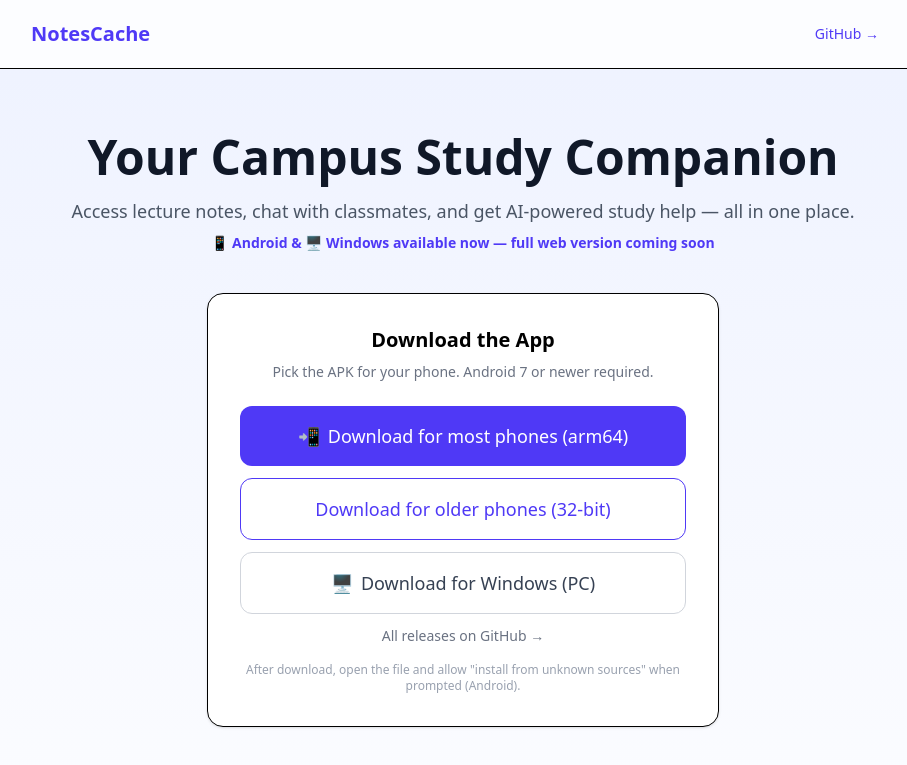
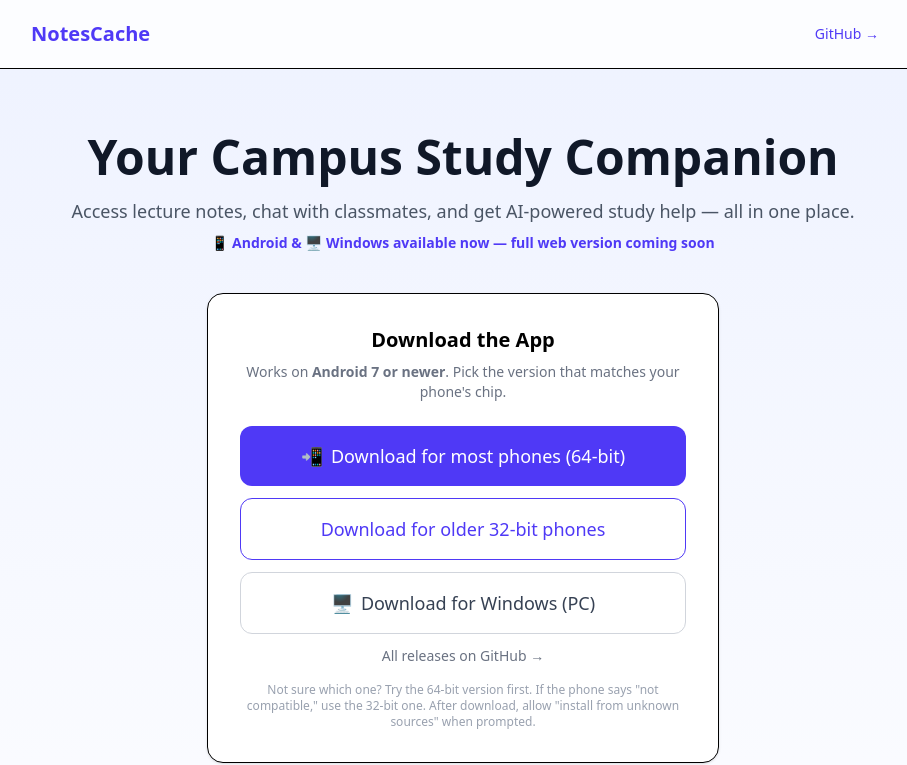
Before and after one commit to Error-code22/notes_cache, a Next.js app in the folder notescache-web/: page / in a window 1280 px wide. Shown: the top 765 px of the page, without its empty margins (177-1084 px from the left). Built offline with nearby package versions, Linux system fonts and the light colour scheme.

Commit message:
landing: clearer APK labels (64-bit vs 32-bit) + Android 7 note

```diff
--- a/notescache-web/src/app/page.tsx
+++ b/notescache-web/src/app/page.tsx
@@ -41,20 +41,20 @@
           <div className="bg-white rounded-2xl shadow-sm border p-8 max-w-lg mx-auto">
             <h3 className="text-xl font-semibold mb-2">Download the App</h3>
             <p className="text-sm text-gray-500 mb-6">
-              Pick the APK for your phone. Android 7 or newer required.
+              Works on <span className="font-semibold">Android 7 or newer</span>. Pick the version that matches your phone's chip.
             </p>
             <div className="flex flex-col gap-3">
               <a
                 href={APK_ARM64}
                 className="px-6 py-4 bg-indigo-600 text-white rounded-xl text-lg font-medium hover:bg-indigo-700 transition flex items-center justify-center gap-2"
               >
-                <span>📲</span> Download for most phones (arm64)
+                <span>📲</span> Download for most phones (64-bit)
               </a>
               <a
                 href={APK_V7A}
                 className="px-6 py-4 border border-indigo-600 text-indigo-600 rounded-xl text-lg font-medium hover:bg-indigo-50 transition flex items-center justify-center gap-2"
               >
-                Download for older phones (32-bit)
+                Download for older 32-bit phones
               </a>
               <a
                 href={WIN_ZIP}
@@ -72,7 +72,7 @@
               </a>
             </div>
             <p className="text-xs text-gray-400 mt-4">
-              After download, open the file and allow "install from unknown sources" when prompted (Android).
+              Not sure which one? Try the 64-bit version first. If the phone says "not compatible," use the 32-bit one. After download, allow "install from unknown sources" when prompted.
             </p>
           </div>
 
```
